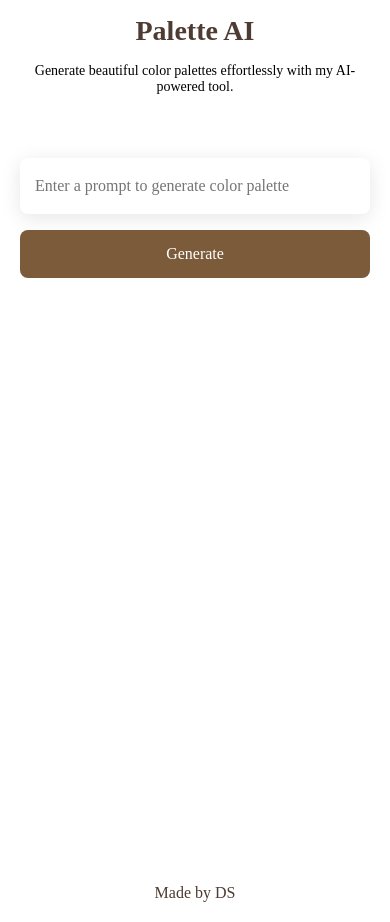
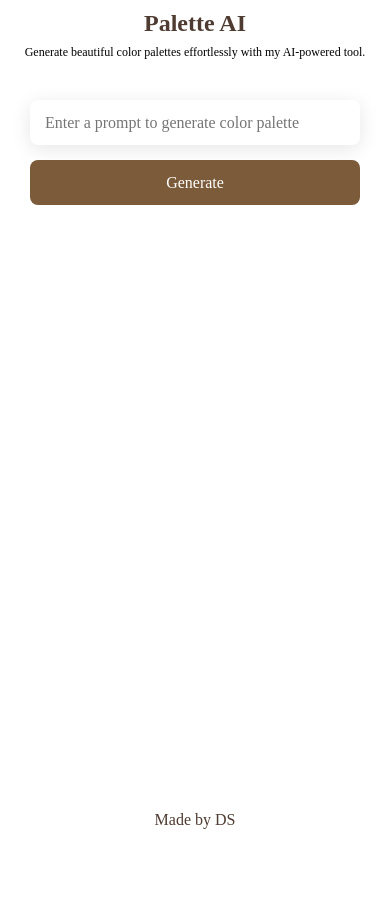
Before and after one commit to DineshSainath/AI-Color-Palette, a Flask app: page / in a window 390 px wide. After the commit the page ends 829 px from the top, so only its background shows below. Run offline with Flask 3, Linux system fonts and the light colour scheme; parts of the project's set-up code (start-up, migrations or seed data) failed here and were passed over; some web fonts are replaced.

Commit message:
boxes alignment; footer

```diff
--- a/static/app.css
+++ b/static/app.css
@@ -8,85 +8,91 @@ body {
   background-color: white; /* Soft light blue for inviting feel */
   color: #333;
   font-size: 16px;
+  min-height: 100vh;
+  display: flex;
+  flex-direction: column;
+  overflow-x: hidden;
 }
 .app-header {
   background-color: white; /* Warm blue */
   color: black;
-  padding: 20px 0;
+  padding: 15px 20px;
   text-align: center;
-  height: 6rem;
   display: flex;
   justify-content: space-between;
+  align-items: center;
+  flex-wrap: wrap;
 }
 header h1 {
-  font-size: 36px;
+  font-size: 32px;
   font-weight: 800;
-  margin-left: 2rem;
+  margin-left: 1rem;
   color: #4e3b31;
 }
 header p {
-  margin-right: 2rem;
-  margin-top: 1rem;
+  margin-right: 1rem;
+  margin-top: 0;
+  font-size: 14px;
 }
 main {
-  /* padding: 50px 20px; */
-  text-align: center;
+  flex: 1;
+  display: flex;
+  flex-direction: column;
+  align-items: center;
+  width: 100%;
+  padding: 0 20px;
 }
 .container {
   display: flex;
-  justify-content: space-evenly;
+  justify-content: center;
   align-items: center;
   flex-wrap: wrap;
-  margin-top: 60px;
-  height: 100%;
+  gap: 15px;
+  margin-top: 50px;
+  width: 100%;
+  max-width: 1200px;
 }
 .color-box {
-  width: 250px;
-  height: 250px;
-  margin-top: 5rem;
+  width: 180px;
+  height: 180px;
+  margin: 5px;
   transition: transform 0.3s ease, box-shadow 0.3s ease;
   position: relative;
   cursor: pointer;
 }
 .color-box:hover {
-  transform: scale(1.1);
+  transform: scale(1.05);
   box-shadow: 0 8px 20px rgba(0, 0, 0, 0.1);
 }
-.hex-code {
-  position: absolute;
-  bottom: 5px;
-  left: 5px;
-  color: #fff;
-  font-size: 12px;
-  font-weight: bold;
-}
-.input-box-container {
-  /* position: relative; */
-  background-color: white;
-  /* border: 1px solid #d4c6b0; */
-  height: 4.5rem;
-  margin-top: 6.5em;
-  display: flex;
-  justify-content: center;
-}
-
 .hex-code {
   position: absolute;
   bottom: 15px;
   left: 15px;
   color: #fff;
+  font-size: 14px;
+  font-weight: bold;
+  text-shadow: 0 0 3px rgba(0, 0, 0, 0.5);
+}
+.input-box-container {
+  background-color: white;
+  width: 100%;
+  max-width: 600px;
+  margin-top: 20px;
+  display: flex;
+  justify-content: center;
+  align-items: center;
+  flex-wrap: wrap;
+  gap: 15px;
+  padding: 10px;
+}
+#query {
+  padding: 10px 15px;
   font-size: 16px;
-  font-weight: bold;
-}
-
-#query {
-  padding: 12px 18px;
-  font-size: 18px;
   border-radius: 8px;
   border: none;
   width: 100%;
-  max-width: 25em;
-  height: 100%;
+  max-width: 400px;
+  height: 45px;
   outline: none;
   box-shadow: 0 4px 20px rgba(0, 0, 0, 0.1);
   transition: box-shadow 0.3s ease;
@@ -98,26 +104,23 @@ main {
 button {
   background-color: #7b5b3a; /* Matching button with header */
   color: #fff;
-  font-size: 18px;
-  padding: 20px 18px;
+  font-size: 16px;
+  padding: 10px 20px;
   border: none;
   border-radius: 8px;
   cursor: pointer;
-  margin-left: 1rem;
-  /* margin-top: 20px; */
-  /* height: 100%; */
+  height: 45px;
   transition: background-color 0.3s ease;
 }
 button:hover {
   background-color: #4e3b31;
 }
 footer {
-  position: absolute;
-  top: 55rem;
-  left: 56.5rem;
-  padding: 20px;
-  /* background-color: #007acc; */
+  text-align: center;
+  padding: 15px;
   color: #4e3b31;
+  margin-top: 20px;
+  width: 100%;
 }
 /* close icon - black*/
 [type="search"]::-webkit-search-cancel-button {
@@ -129,31 +132,41 @@ footer {
   background-size: 10px 10px;
 }
 
+/* Toast notifications */
+.toast-container {
+  position: fixed;
+  bottom: 20px;
+  right: 20px;
+  z-index: 1000;
+  display: flex;
+  flex-direction: column;
+  gap: 10px;
+}
+
+.toast {
+  background-color: #4e3b31;
+  color: white;
+  padding: 12px 20px;
+  border-radius: 4px;
+  box-shadow: 0 4px 12px rgba(0, 0, 0, 0.15);
+  opacity: 0;
+  transform: translateY(20px);
+  transition: all 0.3s ease;
+  font-size: 14px;
+  max-width: 300px;
+}
+
+.toast.show {
+  opacity: 1;
+  transform: translateY(0);
+}
+
 /* Media queries */
-/* Base styles remain the same */
-
 /* Large Screens (Laptops & Desktops) */
 @media screen and (max-width: 1200px) {
-  .container {
-    padding: 0 20px;
-  }
-
   .color-box {
-    width: 200px;
-    height: 200px;
-  }
-
-  footer {
-    position: relative;
-    top: auto;
-    left: auto;
-    text-align: center;
-    margin-top: 4rem;
-  }
-  footer {
-    position: absolute;
-    top: 50rem;
-    width: 100%;
+    width: 160px;
+    height: 160px;
   }
 }
 
@@ -162,42 +175,18 @@ footer {
   .app-header {
     flex-direction: column;
     height: auto;
-    padding: 20px;
+    padding: 15px;
     text-align: center;
   }
 
   header h1 {
     margin-left: 0;
-    font-size: 32px;
+    font-size: 28px;
   }
 
   header p {
     margin-right: 0;
-    margin-top: 1rem;
-  }
-
-  .input-box-container {
-    margin-top: 3em;
-    padding: 0 20px;
-  }
-
-  .color-box {
-    width: 180px;
-    height: 180px;
-    margin-top: 3rem;
-  }
-
-  footer {
-    position: absolute;
-    top: 50rem;
-    width: 100%;
-  }
-}
-
-/* Small Screens (Tablets) */
-@media screen and (max-width: 768px) {
-  .container {
-    margin-top: 30px;
+    margin-top: 0.5rem;
   }
 
   .color-box {
@@ -205,46 +194,59 @@ footer {
     height: 150px;
   }
 
+  .container {
+    margin-top: 40px;
+  }
+}
+
+/* Small Screens (Tablets) */
+@media screen and (max-width: 768px) {
+  .container {
+    margin-top: 35px;
+  }
+
+  .color-box {
+    width: 130px;
+    height: 130px;
+  }
+
   .input-box-container {
     flex-direction: column;
     height: auto;
-    gap: 1rem;
-    padding: 0 20px;
   }
 
   #query {
-    height: 3.5rem;
     max-width: 100%;
   }
 
   button {
-    margin-left: 0;
-    padding: 15px;
+    width: 100%;
   }
 }
 
 /* Extra Small Screens (Mobile Phones) */
 @media screen and (max-width: 576px) {
   .app-header {
-    padding: 15px;
+    padding: 10px;
   }
 
   header h1 {
-    font-size: 28px;
+    font-size: 24px;
   }
 
   header p {
-    font-size: 14px;
+    font-size: 12px;
   }
 
   .container {
-    margin-top: 20px;
+    margin-top: 30px;
+    gap: 10px;
   }
 
   .color-box {
-    width: 130px;
-    height: 130px;
-    margin-top: 2rem;
+    width: 110px;
+    height: 110px;
+    margin: 3px;
   }
 
   .hex-code {
@@ -252,26 +254,17 @@ footer {
     bottom: 10px;
     left: 10px;
   }
-
-  #query {
-    font-size: 16px;
-    padding: 10px 15px;
-  }
-
-  button {
-    font-size: 16px;
-  }
 }
 
-/* Extra Extra Small Screens */
+/* Very Small Screens */
 @media screen and (max-width: 380px) {
   .color-box {
     width: 100%;
-    height: 120px;
-    margin: 1rem 10px;
+    height: 100px;
+    margin: 5px 0;
   }
 
   .container {
-    flex-direction: column;
+    gap: 8px;
   }
 }
--- a/static/app.js
+++ b/static/app.js
@@ -1,6 +1,17 @@
 // Handle form submission
 function submitForm() {
   const query = document.getElementById("query").value;
+  if (!query.trim()) {
+    showToast("Please enter a prompt first");
+    return;
+  }
+
+  // Show loading state
+  const button = document.querySelector("button");
+  const originalText = button.textContent;
+  button.textContent = "Generating...";
+  button.disabled = true;
+
   fetch("/palette", {
     method: "POST",
     headers: {
@@ -16,7 +27,15 @@ function submitForm() {
       const container = document.getElementById("paletteContainer");
       createColorBoxes(colors, container);
     })
-    .catch((error) => console.error("Error generating palette:", error));
+    .catch((error) => {
+      console.error("Error generating palette:", error);
+      showToast("Error generating palette. Please try again.");
+    })
+    .finally(() => {
+      // Reset button state
+      button.textContent = originalText;
+      button.disabled = false;
+    });
 }
 
 document.getElementById("query").addEventListener("keypress", function (event) {
@@ -42,11 +61,51 @@ function createColorBoxes(colors, container) {
 
     // Clipboard copy functionality
     div.addEventListener("click", function () {
-      navigator.clipboard.writeText(color).then(() => {
-        alert(`Color ${color} copied to clipboard!`);
-      });
+      navigator.clipboard
+        .writeText(color)
+        .then(() => {
+          showToast(`Color ${color} copied to clipboard!`);
+        })
+        .catch((err) => {
+          showToast("Failed to copy color");
+          console.error("Copy failed:", err);
+        });
     });
 
     container.appendChild(div);
   });
 }
+
+// Toast notification function
+function showToast(message) {
+  // Check if a toast container already exists
+  let toastContainer = document.querySelector(".toast-container");
+
+  // If not, create one
+  if (!toastContainer) {
+    toastContainer = document.createElement("div");
+    toastContainer.className = "toast-container";
+    document.body.appendChild(toastContainer);
+  }
+
+  // Create the toast element
+  const toast = document.createElement("div");
+  toast.className = "toast";
+  toast.textContent = message;
+
+  // Add it to the container
+  toastContainer.appendChild(toast);
+
+  // Trigger animation
+  setTimeout(() => {
+    toast.classList.add("show");
+  }, 10);
+
+  // Remove after 3 seconds
+  setTimeout(() => {
+    toast.classList.remove("show");
+    setTimeout(() => {
+      toast.remove();
+    }, 300);
+  }, 3000);
+}
--- a/templates/index.html
+++ b/templates/index.html
@@ -8,7 +8,7 @@
       href="https://fonts.googleapis.com/css2?family=Poppins:wght@400;600&display=swap"
       rel="stylesheet"
     />
-    <link rel="stylesheet" href="app.css" />
+    <link rel="stylesheet" href="{{ url_for('static', filename='app.css') }}" />
     <link rel="preconnect" href="https://fonts.googleapis.com" />
     <link rel="preconnect" href="https://fonts.gstatic.com" crossorigin />
     <link
@@ -49,6 +49,6 @@
     <!-- Footer -->
     <footer>Made by DS</footer>
 
-    <script src="app.js"></script>
+    <script src="{{ url_for('static', filename='app.js') }}"></script>
   </body>
 </html>
```
